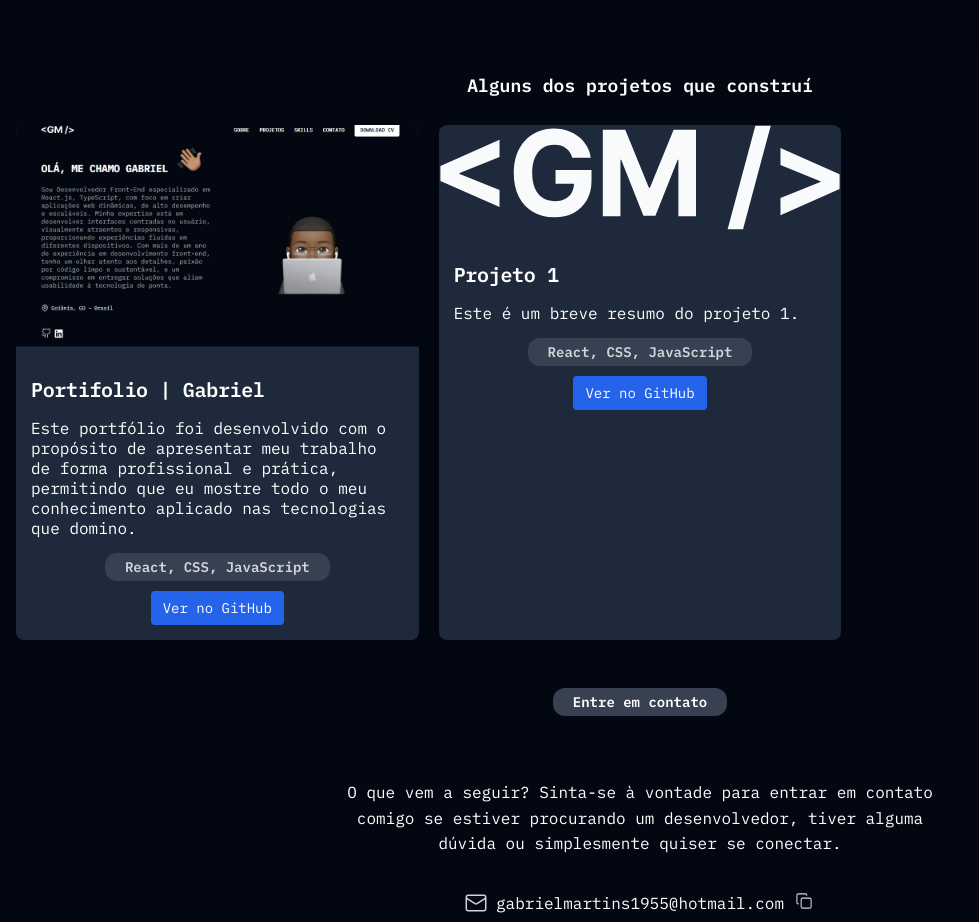
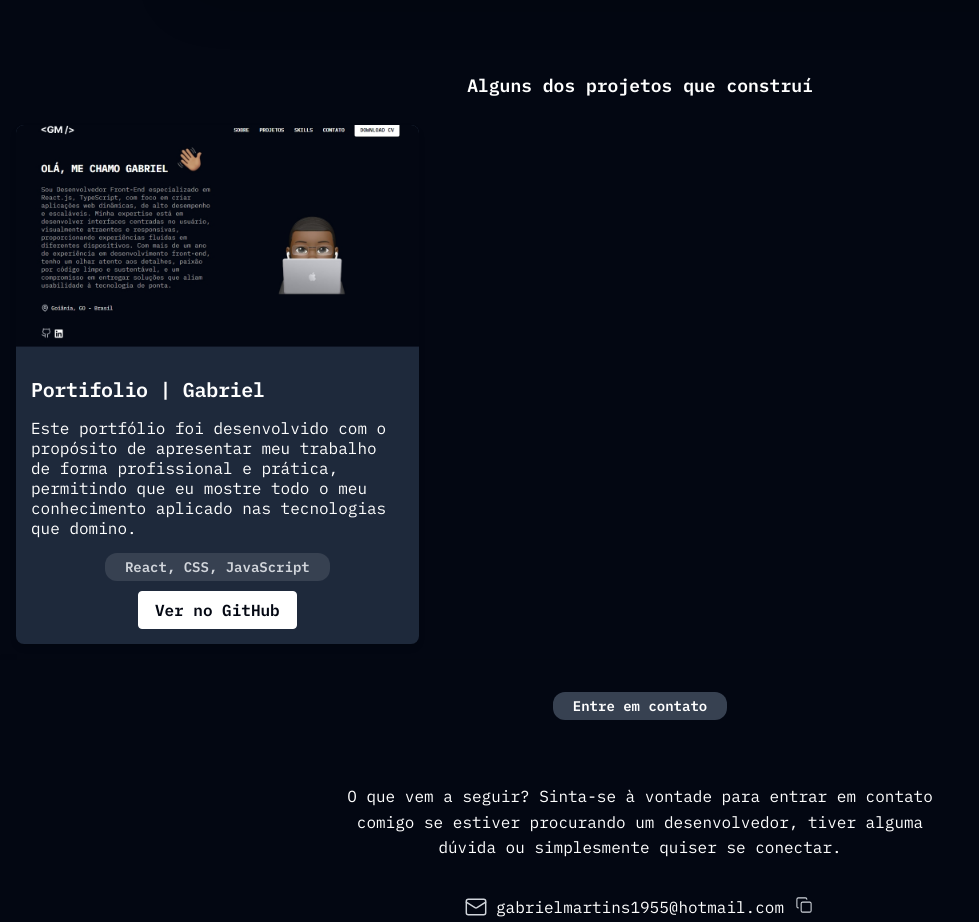
Before and after one commit to Th3Gabriel/Portifolio-Gabriel-ReactJs, a React (Vite) app: page / in a window 1280 px wide. Shown: the part 3568-4490 px from the top of the page, without its empty margins (0-979 px from the left). Built offline with nearby package versions, Linux system fonts and the light colour scheme.

Commit message:
Project List Correcoes

```diff
--- a/src/Components/ProjectList/Project.css
+++ b/src/Components/ProjectList/Project.css
@@ -64,19 +64,13 @@
 }
 
 .project-link {
-  background-color: #2563eb;
-  color: #ffffff;
-  padding: 8px 12px;
-  border-radius: 4px;
-  text-decoration: none;
-  font-size: 14px;
-  transition: background-color 0.2s ease;
+  text-decoration: none !important;
+  color: #030712;
 }
-
 .project-link:hover {
-  background-color: #1d4ed8;
+  text-decoration: none !important;
+  color: #fff;
 }
-
 /* Responsividade */
 
 /* Dispositivos muito grandes (acima de 1440px) */
--- a/src/Components/ProjectList/Project.jsx
+++ b/src/Components/ProjectList/Project.jsx
@@ -1,8 +1,6 @@
-import React from 'react'
-import CardComponent from '../CardComponent/CardComponent'
 import Port from '../../assets/Photos/Photo-PortifolioGabriel.jpeg'
 import GM from '../../assets/Icons/Icom-Gm-White.svg'
-
+import Button from '../Button/Button'
 import './Project.css'
 import Label from '../Label/Label'
 
@@ -27,6 +25,7 @@ function ProjectList() {
             </p>
             <div className="project-footer">
               <span className="skills">React, CSS, JavaScript</span>
+              <Button buttonStyle="black">
                 <a
                   href="https://github.com/Th3Gabriel/Portifolio-Gabriel-ReactJs"
                   target="_blank"
@@ -35,11 +34,12 @@ function ProjectList() {
                 >
                   Ver no GitHub
                 </a>
+              </Button>
             </div>
           </div>
         </div>
 
-        <div className="project-card">
+        <div className="project-card" hidden>
           <img src={GM} alt="Project Thumbnail" className="project-photo" />
           <div className="project-info">
             <h3 className="project-name">Projeto 1</h3>
@@ -48,14 +48,7 @@ function ProjectList() {
             </p>
             <div className="project-footer">
               <span className="skills">React, CSS, JavaScript</span>
-              <a
-                href="https://github.com/seu-usuario/projeto1"
-                target="_blank"
-                rel="noopener noreferrer"
-                className="project-link"
-              >
-                Ver no GitHub
-              </a>
+              <Button buttonStyle="black">Ver no GitHub</Button>
             </div>
           </div>
         </div>
```
Lines whose indentation alone changed are shown as unchanged.
